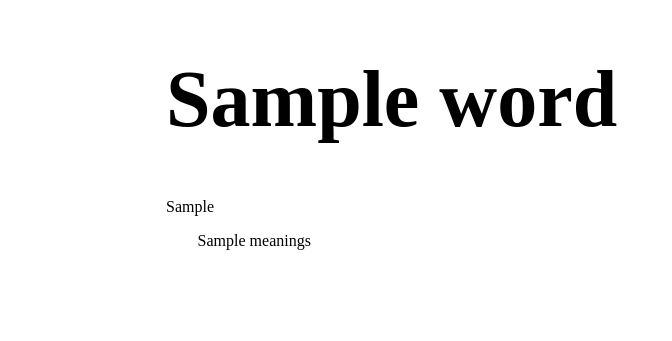
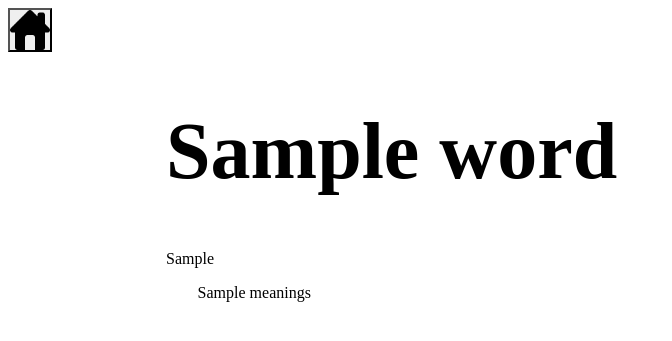
Before and after one commit to Brighter-bits/A-Real-Dictionary, a Flask app: template templates/def.html in a window 1280 px wide. Shown: the top 341 px of the page, without its empty margins (0-672 px from the left). Run offline with Flask 3, Linux system fonts and the light colour scheme; the template is opened without the code that fills it: most values are stand-ins (such as "Sample title", 1, 10 or a date in 2020).

Commit message:
Added Home Button

```diff
--- a/Main.py
+++ b/Main.py
@@ -50,4 +50,9 @@ def User_Search():
     except:
         return render_template("index.html", exist=False) # Reload the page with the error message
 
+@app.route("/Home", methods=['POST'])
+def Home():
+    return render_template("index.html", exist=True)
+
+
 app.run(debug=True, port=8364)
--- a/templates/def.html
+++ b/templates/def.html
@@ -20,9 +20,22 @@
             left: 15%;
             text-align: left;
         }
+
+        .button{
+            position: relative;
+            padding: 20px 20px;
+            background-image: url("{{ url_for('static', filename='Home-icon.png') }}");
+            background-size: cover;
+            background-position: center;
+            text-align: center;
+            color: transparent;
+        }
     </style>
 
     <body>
+        <form action="{{ url_for('Home') }}" method="post">
+           <button class="button"></button>
+        </form>
         <h1 class="wordmiddle" style="font-size:80px">{{ word }}</h1>
             {% for items in meanings %}
                 <p class="wordmiddle">{{ word_types[loop.index0] }}</p>
```
Also changed, not shown: static/Home-icon.png (added).
